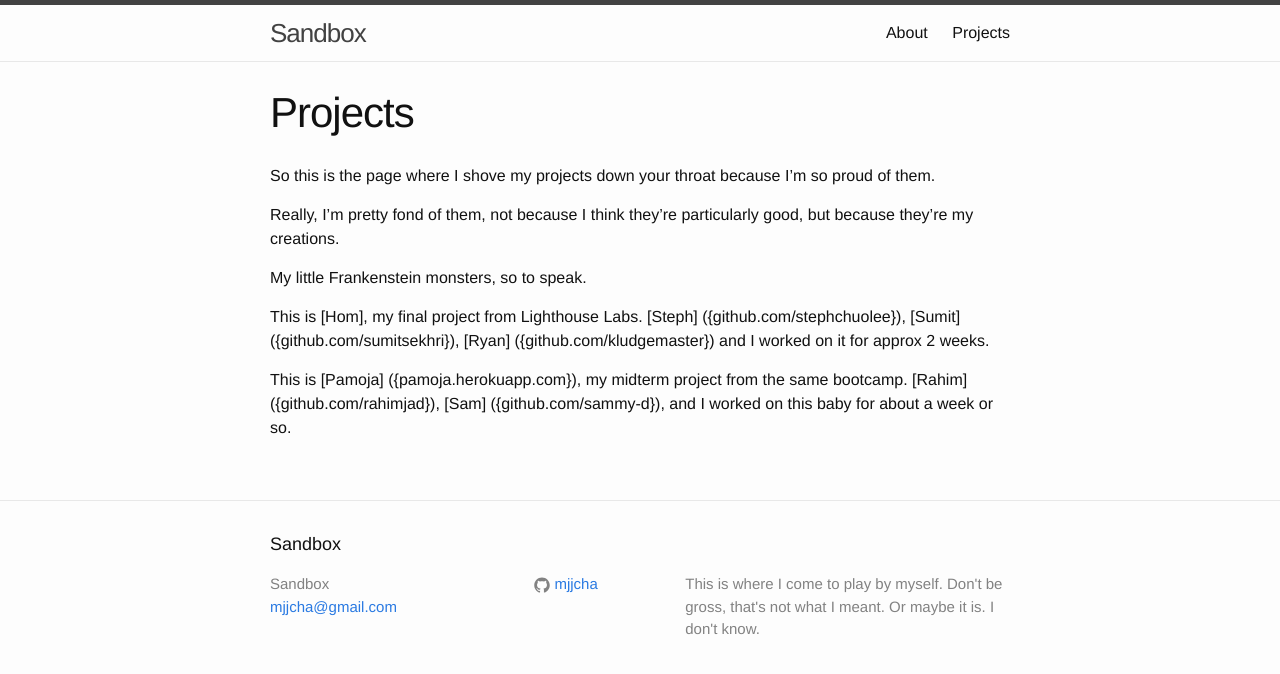
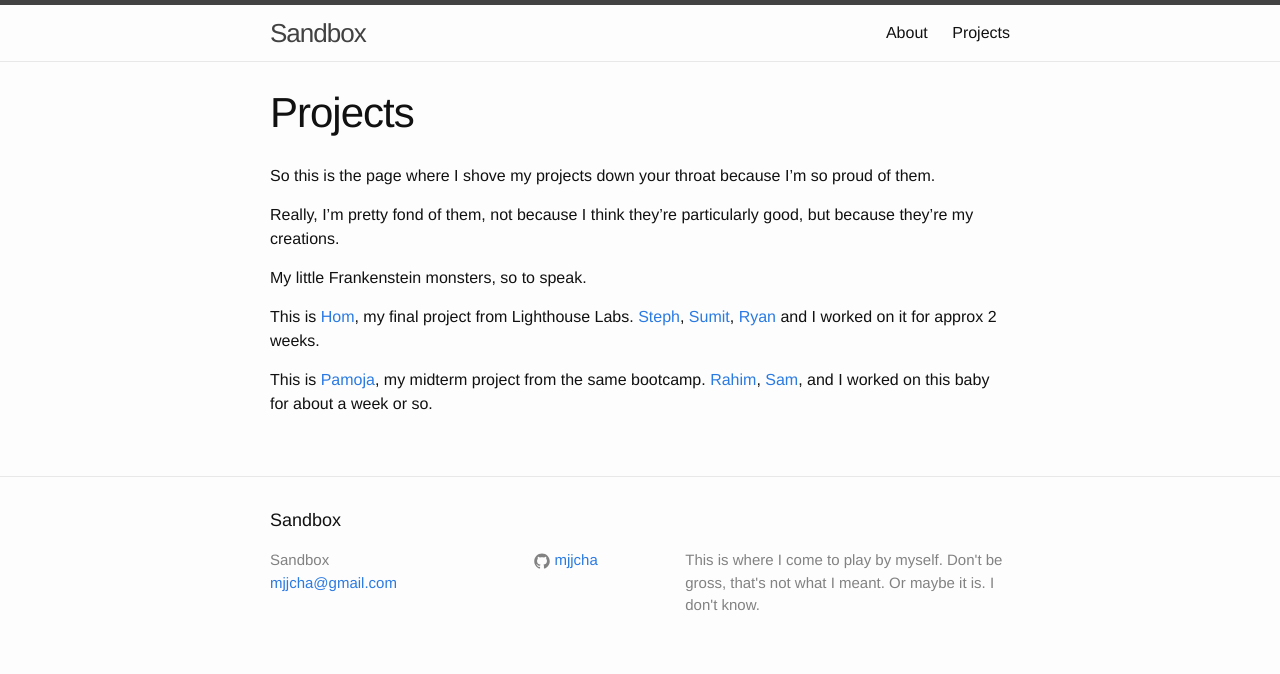
Before and after one commit to mjjcha/mjjcha.github.io, a Jekyll site: the page built from projects.md, in a window 1280 px wide. Shown: the top 674 px of the page. Built offline with Jekyll 4.4.1, drawn with Linux system fonts in a browser that asks for light colours.

Commit message:
Figured out correct syntax for adding external links

```diff
--- a/projects.md
+++ b/projects.md
@@ -10,8 +10,8 @@ Really, I'm pretty fond of them, not because I think they're particularly good,
 
 My little Frankenstein monsters, so to speak.
 
-This is [Hom]{{homm.herkouapp.com}}, my final project from Lighthouse Labs.
-[Steph] ({github.com/stephchuolee}), [Sumit] ({github.com/sumitsekhri}), [Ryan] ({github.com/kludgemaster}) and I worked on it for approx 2 weeks.
+This is [Hom](http://homm.herkouapp.com), my final project from Lighthouse Labs.
+[Steph](http://github.com/stephchuolee), [Sumit](http://github.com/sumitsekhri), [Ryan](http://github.com/kludgemaster) and I worked on it for approx 2 weeks.
 
-This is [Pamoja] ({pamoja.herokuapp.com}), my midterm project from the same bootcamp.
-[Rahim] ({github.com/rahimjad}), [Sam] ({github.com/sammy-d}), and I worked on this baby for about a week or so.
+This is [Pamoja](http://pamoja.herokuapp.com), my midterm project from the same bootcamp.
+[Rahim](http://github.com/rahimjad), [Sam](http://github.com/sammy-d), and I worked on this baby for about a week or so.
```
